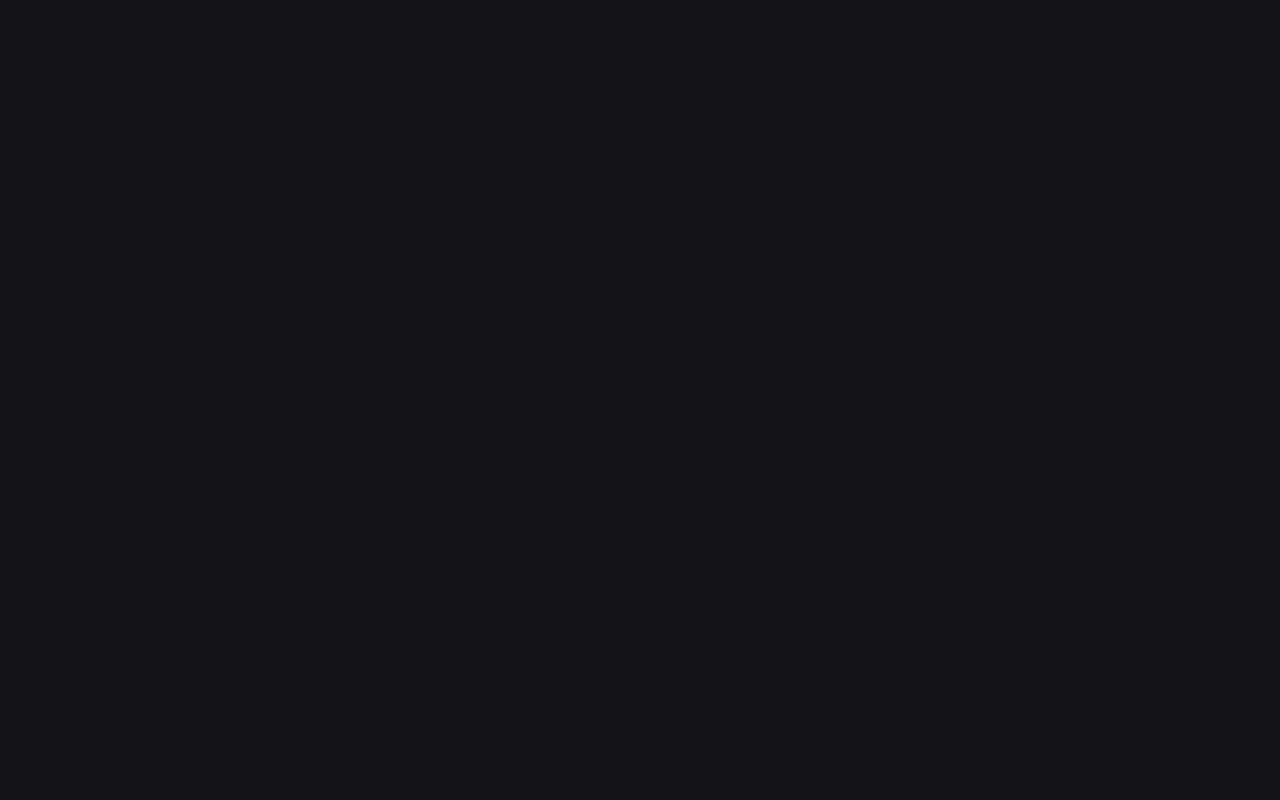
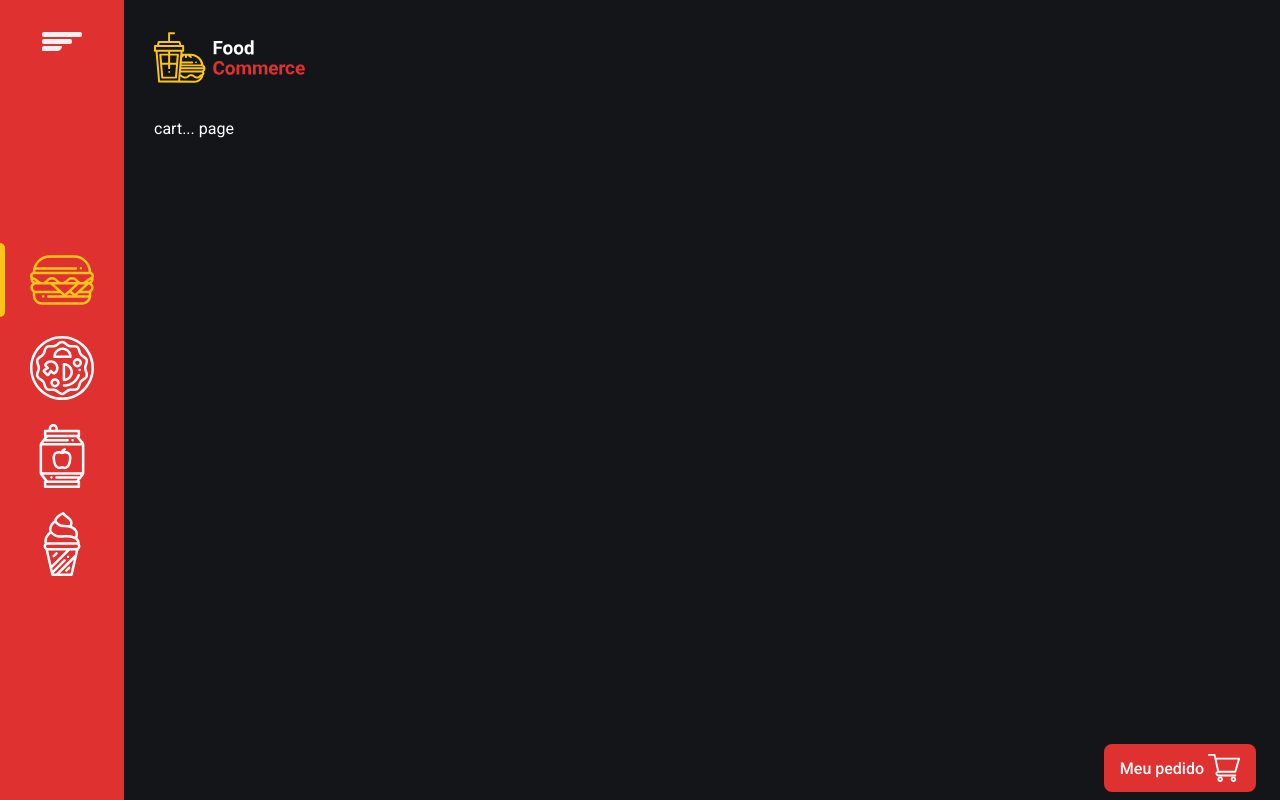
Before and after one commit to felipeoli7eira/react-foodcommerce, a React (Create React App) app: page /cart in a window 1280 px wide. Before the commit this address had no page. Built offline with nearby package versions, Linux system fonts and the light colour scheme; data requests are answered from the project's data file; a web font is replaced by a local one.

Commit message:
pagina carrinho

```diff
--- a/src/components/MyOrders/index.tsx
+++ b/src/components/MyOrders/index.tsx
@@ -6,7 +6,7 @@ export default function MyOrders() {
 
   const { cart } = useCart();
 
-  return <ButtonGoToCartDetails to={''}>
+  return <ButtonGoToCartDetails to={'cart'}>
     <span>Meu pedido</span>
     <CartIcon />
 
--- /dev/null
+++ b/src/pages/Main/Cart/index.tsx
@@ -0,0 +1,9 @@
+import { Container } from "../styles";
+
+export default function Cart() {
+  return (
+    <Container>
+      <p>cart... page</p>
+    </Container>
+  );
+};
--- /dev/null
+++ b/src/pages/Main/Cart/styles.ts
@@ -0,0 +1,8 @@
+import styled from "styled-components";
+
+export const Container = styled.div`
+  width: 100%;
+  max-width: 58.75rem;
+  padding: 2rem;
+  margin: 0 auto;
+`;
--- a/src/routes.tsx
+++ b/src/routes.tsx
@@ -1,11 +1,12 @@
-import { Routes, Route } from 'react-router-dom'
+import { Routes, Route } from 'react-router-dom';
 
 // import pages
-import MainPage from './pages/Main'
-import Burguers from './pages/Main/Burguers'
-import Pizzas from './pages/Main/Pizzas'
-import Drinks from './pages/Main/Drinks'
-import IceCream from './pages/Main/IceCream'
+import MainPage from './pages/Main';
+import Burguers from './pages/Main/Burguers';
+import Pizzas from './pages/Main/Pizzas';
+import Drinks from './pages/Main/Drinks';
+import IceCream from './pages/Main/IceCream';
+import Cart from './pages/Main/Cart';
 
 export function AppRoutes() {
   return (
@@ -15,7 +16,8 @@ export function AppRoutes() {
         <Route path='/pizzas' element={<Pizzas />} />
         <Route path='/drinks' element={<Drinks />} />
         <Route path='/ice-cream' element={<IceCream />} />
+        <Route path='/cart' element={<Cart />} />
       </Route>
     </Routes>
-  )
-}
+  );
+};
```
